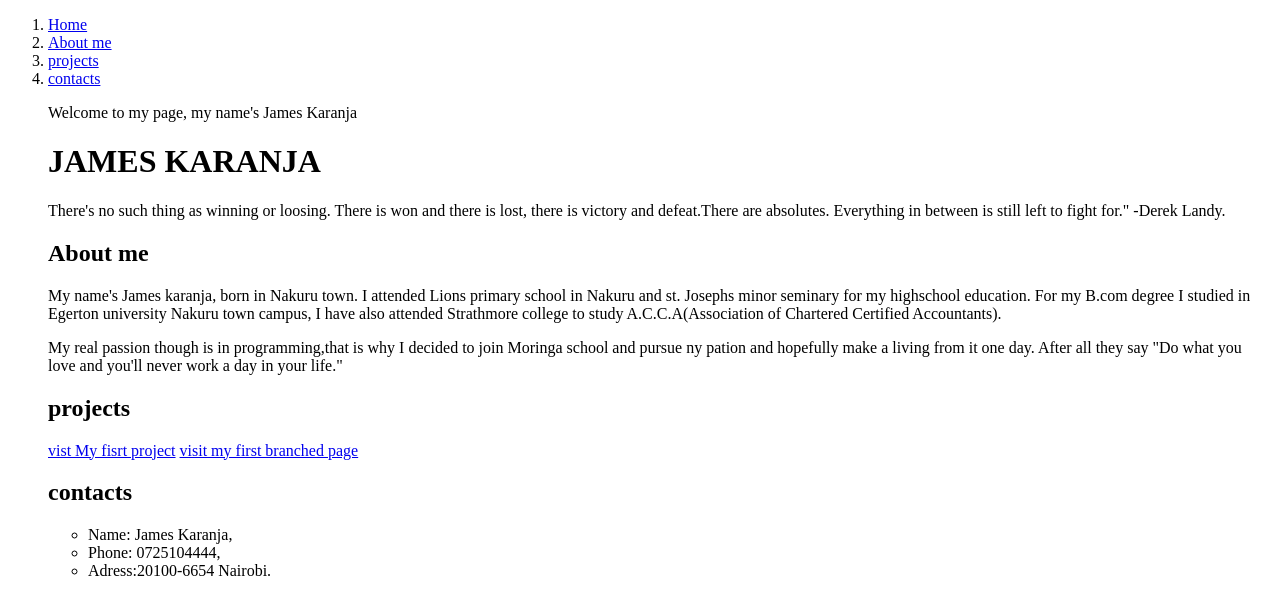
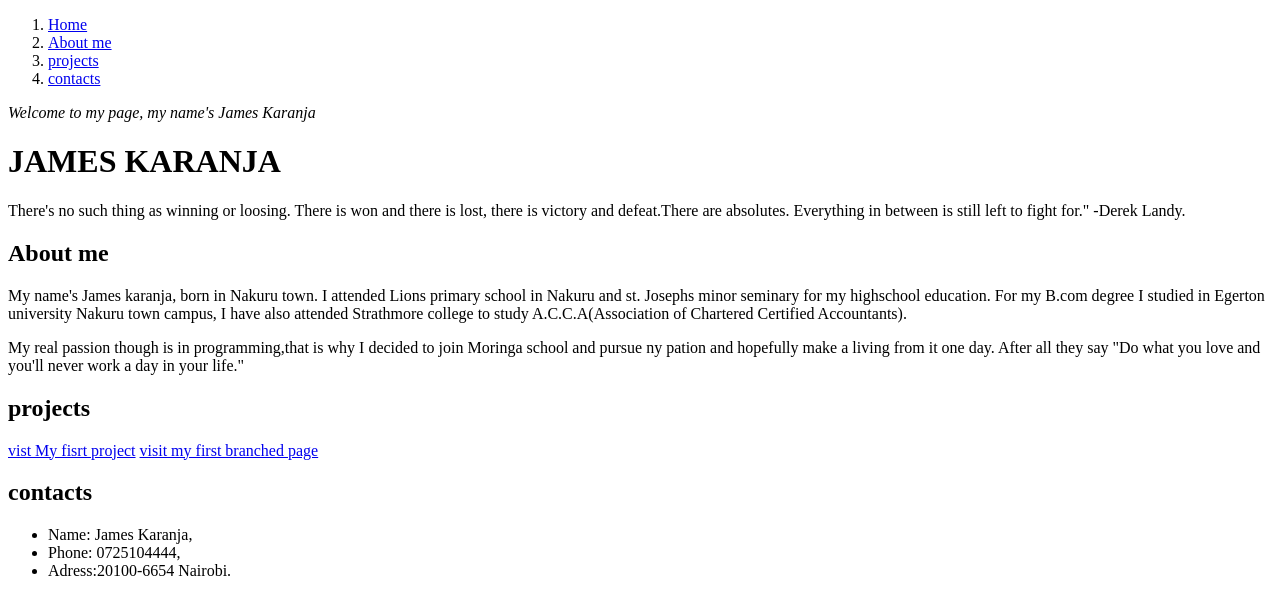
Before and after one commit to jkk990/my-project-friday-4-20, a plain HTML site: page programmingportfolio.html in a window 1280 px wide. Drawn offline with Linux system fonts and the light colour scheme.

```diff
--- a/my-first-website/css/styles.css
+++ /dev/null
@@ -1,15 +0,0 @@
-h1 {
-  color:blue;
-  text-align: center;
-}
-h2  {
-  color: green;
-  font-style: italic;
-  text-align: center;
-}
-p  {
-  font-family: sans-serif;
-}
-ul {
-  line-height: 40px
-}
--- a/friday1-project/programmingportfolio.html
+++ b/programmingportfolio.html
@@ -11,7 +11,8 @@
         <li><a href="#aboutme">About me</a></li>
         <li><a href="#projects">projects</a></li>
         <li><a href="#contacts">contacts</a></li>
-    <p id="welcome">Welcome to my page, my name's James Karanja</p>
+    </div>
+    <p><em>Welcome to my page, my name's James Karanja</em></p>
     <h1>JAMES KARANJA</h1>
     <div class="quote">
     <p>There's no such thing as winning or loosing. There is won and there is lost, there is victory and defeat.There are absolutes. Everything in between is still left to fight for." -Derek Landy.</p>
```
Also changed, not shown: my-first-website/index.html (deleted, +0 -22 lines), 20180415170922733.png (added), css/styles.css (added), my-first-website/images/elephant.jpeg (deleted).
